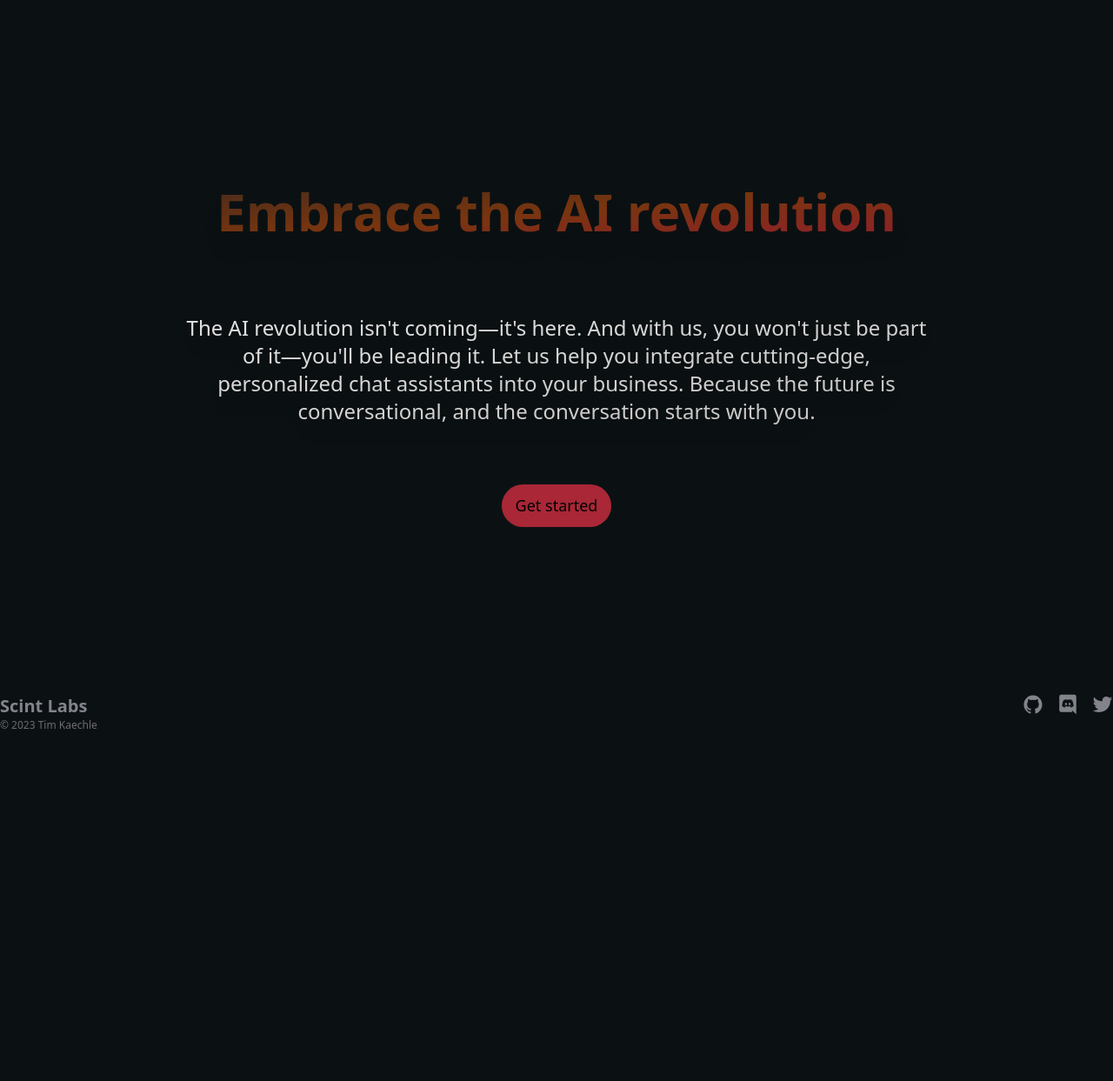
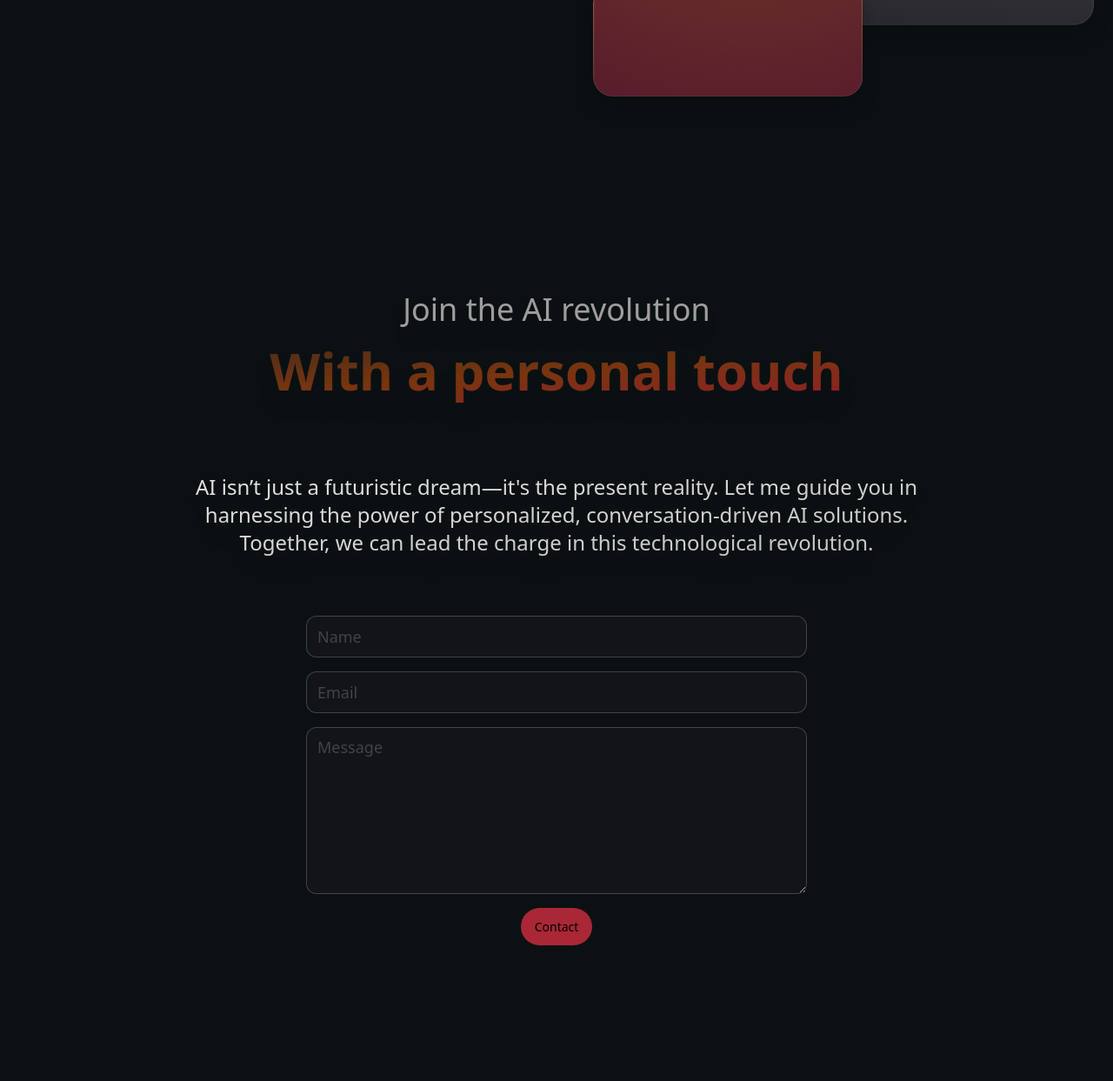
Before and after one commit to scint-labs/website, a FastAPI app: page / in a window 1280 px wide. Shown: the part 5257-6500 px from the top of the page at 87% size. Before the commit the page ends 6095 px from the top, so only its background shows below. Run offline with FastAPI, Linux system fonts and the light colour scheme; parts of the project's set-up code (start-up, migrations or seed data) failed here and were passed over; some libraries are stand-ins or nearby versions; some web fonts are replaced.

Commit message:
copy updates, contact form

```diff
--- a/styles/index.css
+++ b/styles/index.css
@@ -1158,6 +1154,15 @@ video {
   background-color: rgb(39 39 42 / 0.8);
 }
 
+.bg-\[\#131418\] {
+  --tw-bg-opacity: 1;
+  background-color: rgb(19 20 24 / var(--tw-bg-opacity));
+}
+
+.bg-gradient-to-b {
+  background-image: linear-gradient(to bottom, var(--tw-gradient-stops));
+}
+
 .bg-gradient-to-br {
   background-image: linear-gradient(to bottom right, var(--tw-gradient-stops));
 }
@@ -1170,8 +1175,10 @@ video {
   background-image: linear-gradient(to top right, var(--tw-gradient-stops));
 }
 
-.bg-gradient-to-b {
-  background-image: linear-gradient(to bottom, var(--tw-gradient-stops));
+.from-\[\#a92736\] {
+  --tw-gradient-from: #a92736 var(--tw-gradient-from-position);
+  --tw-gradient-to: rgb(169 39 54 / 0) var(--tw-gradient-to-position);
+  --tw-gradient-stops: var(--tw-gradient-from), var(--tw-gradient-to);
 }
 
 .from-black\/90 {
@@ -1192,23 +1199,15 @@ video {
   --tw-gradient-stops: var(--tw-gradient-from), var(--tw-gradient-to);
 }
 
-.from-\[\#a92736\] {
-  --tw-gradient-from: #a92736 var(--tw-gradient-from-position);
-  --tw-gradient-to: rgb(169 39 54 / 0) var(--tw-gradient-to-position);
-  --tw-gradient-stops: var(--tw-gradient-from), var(--tw-gradient-to);
-}
-
-.from-\[\#ea4960\] {
-  --tw-gradient-from: #ea4960 var(--tw-gradient-from-position);
-  --tw-gradient-to: rgb(234 73 96 / 0) var(--tw-gradient-to-position);
-  --tw-gradient-stops: var(--tw-gradient-from), var(--tw-gradient-to);
-}
-
 .via-amber-900 {
   --tw-gradient-to: rgb(120 53 15 / 0)  var(--tw-gradient-to-position);
   --tw-gradient-stops: var(--tw-gradient-from), #78350f var(--tw-gradient-via-position), var(--tw-gradient-to);
 }
 
+.to-\[\#a92736\] {
+  --tw-gradient-to: #a92736 var(--tw-gradient-to-position);
+}
+
 .to-rose-800 {
   --tw-gradient-to: #9f1239 var(--tw-gradient-to-position);
 }
@@ -1219,14 +1218,6 @@ video {
 
 .to-stone-800\/90 {
   --tw-gradient-to: rgb(41 37 36 / 0.9) var(--tw-gradient-to-position);
-}
-
-.to-\[\#ea4960\] {
-  --tw-gradient-to: #ea4960 var(--tw-gradient-to-position);
-}
-
-.to-\[\#a92736\] {
-  --tw-gradient-to: #a92736 var(--tw-gradient-to-position);
 }
 
 .bg-cover {
--- a/templates/call-to-action.html
+++ b/templates/call-to-action.html
@@ -1,17 +1,29 @@
+<h3 class="text-center text-4xl text-[#a09d9d] drop-shadow-xl">
+    Join the AI revolution
+</h3>
+
 <h2
     class="text-center text-6xl font-bold text-transparent bg-clip-text bg-gradient-to-br from-stone-800 to-rose-800 via-amber-900 dark:from-white dark:to-rose-100 p-5 drop-shadow-xl mb-12">
-    Embrace the AI revolution
+    With a personal touch
 </h2>
 <p
     class="text-2xl text-center font-light text-transparent bg-clip-text font-me ium bg-gradient-to-br from-white/90 to-stone-300/90 p-5 drop-shadow-xl mb-12 max-w-4xl mx-auto">
-    The AI revolution isn't coming—it's here. And with us, you won't just
-    be part of it—you'll be leading it. Let us help you integrate
-    cutting-edge, personalized chat assistants into your business. Because
-    the future is conversational, and the conversation starts with you.
+    AI isn’t just a futuristic dream—it's the present reality. Let me guide you in harnessing the power of personalized,
+    conversation-driven AI solutions. Together, we can lead the charge in this technological revolution.
 </p>
 
-
-<button type="submit"
-    class="flex mx-auto my-12 justify-center text-lg items-center w-auto font-medium leading-snug transition ease-in-out bg-[#a92736] rounded-full py-3 px-4 duration-250 text-dark-900 hover:text-white focus:outline-none hover:bg-dark-900">
-    Get started
-</button>
+<form class="flex flex-col gap-4 items-center w-full max-w-xl mx-auto">
+    <input id="name" type="text" name="name" placeholder="Name"
+        class="h-12 w-full px-3 text-lg font-medium focus:outline-none text-stone-100 placeholder-white/20 bg-[#131418] border border-1 border-white/20 rounded-xl"
+        required />
+    <input id="email" type="email" name="email" placeholder="Email"
+        class="h-12 w-full px-3 text-lg font-medium focus:outline-none text-stone-100 placeholder-white/20 bg-[#131418] border border-1 border-white/20 rounded-xl"
+        required />
+    <textarea id="message" type="text" name="message" placeholder="Message" rows="5"
+        class="h-48 w-full px-3 pt-2 text-lg font-medium focus:outline-none text-stone-100 placeholder-white/20 bg-[#131418] border border-1 border-white/20 rounded-xl"
+        required></textarea>
+    <button type="submit"
+        class="flex text-sm items-center justify-center w-auto font-medium leading-snug bg-gradient-to-b to-[#a92736] from-[#a92736] hover:to-[#a92736] hover:from-[#ea4960] rounded-full py-3 px-4 duration-250 text-dark-900 hover:text-white focus:outline-none hover:bg-dark-900">
+        Contact
+    </button>
+</form>
--- a/templates/chat-bar.html
+++ /dev/null
@@ -1,15 +0,0 @@
-<div class="relative max-w-xl flex mx-auto py-10">
-    <input id="input" type="text" placeholder="Is conversational." autocomplete="off" value=""
-        class="h-14 w-full px-5 text-2xl focus:outline-none text-stone-100 placeholder-white/50 bg-[#131518f0] backdrop-blur-md border border-1 border-white/20 rounded-full" />
-    <div class="absolute bottom-[52px] right-3 flex max-w-10">
-        <svg version="1.1" xmlns="http://www.w3.org/2000/svg" xmlns:xlink="http://www.w3.org/1999/xlink" width="32"
-            height="32">
-            <g>
-                <rect height="31.8906" opacity="0" width="31.875" x="0" y="0" />
-                <path
-                    d="M15.9375 31.875C24.6562 31.875 31.875 24.6406 31.875 15.9375C31.875 7.21875 24.6406 0 15.9219 0C7.21875 0 0 7.21875 0 15.9375C0 24.6406 7.23438 31.875 15.9375 31.875ZM15.9531 24C15.25 24 14.7344 23.5 14.7344 22.7812L14.7344 14.7656L14.875 11.3438L13.2656 13.2812L11.3594 15.2031C11.1406 15.4219 10.8281 15.5625 10.5 15.5625C9.82812 15.5625 9.32812 15.0469 9.32812 14.3906C9.32812 14.0469 9.42188 13.7656 9.64062 13.5469L15.0156 8.1875C15.3438 7.85938 15.6094 7.73438 15.9531 7.73438C16.3125 7.73438 16.5938 7.875 16.9062 8.1875L22.2656 13.5469C22.4844 13.7656 22.6094 14.0469 22.6094 14.3906C22.6094 15.0469 22.0938 15.5625 21.4219 15.5625C21.0781 15.5625 20.7812 15.4375 20.5625 15.2031L18.6719 13.2812L17.0312 11.3281L17.1719 14.7656L17.1719 22.7812C17.1719 23.5 16.6719 24 15.9531 24Z"
-                    fill="#ffffff" fill-opacity="0.35" />
-            </g>
-        </svg>
-    </div>
-</div>
--- a/templates/footer.html
+++ b/templates/footer.html
@@ -4,12 +4,17 @@
         <a href="https://scint.co">
             <p class="text-xl font-bold text-zinc-400/80">Scint Labs</p>
         </a>
-        <p class="text-xs text-[#6c6b6c]">© 2023 Tim Kaechle</p>
+        <p class="text-[#6c6b6c]"></p>
+        <p class="text-sm font-medium text-zinc-400/60">© 2023 Tim Kaechle</p>
     </div>
     <div class="flex flex-row gap-4">
         <a class="flex justify-center items-center w-6 h-6 rounded-full transition duration-300 ease-in-out hover:text-dark-300 text-zinc-400/80 hover:text-[#9b323a]"
             href="#">
             <ion-icon name="logo-github"></ion-icon>
+        </a>
+        <a class="flex justify-center items-center w-6 h-6 rounded-full transition duration-300 ease-in-out hover:text-dark-300 text-zinc-400/80 hover:text-[#9b323a]"
+            href="#">
+            <ion-icon name="logo-linkedin"></ion-icon>
         </a>
         <a class="flex justify-center items-center w-6 h-6 rounded-full transition duration-300 ease-in-out hover:text-dark-300 text-zinc-400/80 hover:text-[#9b323a]"
             href="">
--- a/templates/hero.html
+++ b/templates/hero.html
@@ -4,4 +4,19 @@
         The future of computing
     </h1>
     <img src="/images/hero-collection.tiff" alt="Next-generation conversational interface" class="w-10/12 mx-auto">
+    <div class="relative w-full max-w-xl mx-auto py-10">
+        <input id="input" type="text" placeholder="Is conversational." autocomplete="off" value=""
+            class="h-14 w-full px-5 text-2xl focus:outline-none text-stone-100 placeholder-white/50 bg-[#131518f0] backdrop-blur-md border border-1 border-white/20 rounded-full" />
+        <div class="absolute bottom-[52px] right-3 flex max-w-10">
+            <svg version="1.1" xmlns="http://www.w3.org/2000/svg" xmlns:xlink="http://www.w3.org/1999/xlink" width="32"
+                height="32">
+                <g>
+                    <rect height="31.8906" opacity="0" width="31.875" x="0" y="0" />
+                    <path
+                        d="M15.9375 31.875C24.6562 31.875 31.875 24.6406 31.875 15.9375C31.875 7.21875 24.6406 0 15.9219 0C7.21875 0 0 7.21875 0 15.9375C0 24.6406 7.23438 31.875 15.9375 31.875ZM15.9531 24C15.25 24 14.7344 23.5 14.7344 22.7812L14.7344 14.7656L14.875 11.3438L13.2656 13.2812L11.3594 15.2031C11.1406 15.4219 10.8281 15.5625 10.5 15.5625C9.82812 15.5625 9.32812 15.0469 9.32812 14.3906C9.32812 14.0469 9.42188 13.7656 9.64062 13.5469L15.0156 8.1875C15.3438 7.85938 15.6094 7.73438 15.9531 7.73438C16.3125 7.73438 16.5938 7.875 16.9062 8.1875L22.2656 13.5469C22.4844 13.7656 22.6094 14.0469 22.6094 14.3906C22.6094 15.0469 22.0938 15.5625 21.4219 15.5625C21.0781 15.5625 20.7812 15.4375 20.5625 15.2031L18.6719 13.2812L17.0312 11.3281L17.1719 14.7656L17.1719 22.7812C17.1719 23.5 16.6719 24 15.9531 24Z"
+                        fill="#ffffff" fill-opacity="0.35" />
+                </g>
+            </svg>
+        </div>
+    </div>
 </div>
--- a/templates/index.html
+++ b/templates/index.html
@@ -44,9 +44,6 @@
                 class="max-w-screen-xl mx-auto mb-48">
             </section>
 
-            <section id="chat-bar" hx-get="templates/chat-bar.html" hx-trigger="load" class="fixed w-screen bottom-4">
-            </section>
-
             <footer id="footer" hx-get="templates/footer.html" hx-trigger="load" class="max-w-screen-xl mx-auto pb-14">
             </footer>
         </div>
--- a/templates/process.html
+++ b/templates/process.html
@@ -1,54 +1,51 @@
 <h3 class="text-center text-4xl text-[#a09d9d] drop-shadow-xl">
-    Personalized, engineered, enabled.
+    Personalized, crafted, perfected.
 </h3>
 
 <h2
     class="text-center text-6xl font-bold text-transparent bg-clip-text bg-gradient-to-br from-stone-800 to-rose-800 via-amber-900 dark:from-white dark:to-rose-100 p-5 drop-shadow-xl mb-10">
-    Your path to AI transformation
+    Your guide to AI innovation
 </h2>
 
 <p
     class="text-2xl text-center font-light text-transparent bg-clip-text font-me ium bg-gradient-to-br from-white/90 to-stone-300/90 p-5 drop-shadow-xl mb-12 max-w-4xl mx-auto">
-    Crafted with precision, Scint leverages the might of GPT-4 and distills it into Workers—nimble agents that talk,
-    share, and collaborate. Imagine a relay race, but with information and functionality. And the baton? Pure,
-    unadulterated intelligence.
+    My approach is simple yet profound: transforming GPT-4's capabilities into bespoke solutions. Each project is like a
+    relay race of ideas, where the baton of intelligence is passed seamlessly across stages of development and
+    implementation.
 </p>
 
 <div class="grid grid-cols-3 gap-10">
     <div class="grid grid-cols-1 gap-10 w-full">
         <img src="/images/ongoing-support.png" alt="Support dashboards with chat bubble">
         <h3 class="text-2xl font-semibold text-center text-white">
-            Personalized solutions crafted through collaboration.
+            Crafting personalized solutions with you in mind.
         </h3>
         <p class="text-lg leading-snug text-center text-[#a09d9d]">
-            Our journey begins with you. We take the time to understand your
-            needs, goals, and the unique challenges your business faces so we
-            can carefully tailor an assistant to help you unlock your potential.
+            OYour vision and challenges are unique. That’s why I dive deep into understanding your needs and goals,
+            ensuring every AI solution I craft is not just a tool, but a partner in your success.
         </p>
     </div>
 
     <div class="grid grid-cols-1 gap-10 w-full">
         <img src="/images/ongoing-support.png" alt="Support dashboards with chat bubble">
         <h3 class="text-2xl font-semibold text-center text-white">
-            An assistant engineered to your needs.
+            Engineering AI solutions tailored to your needs.
         </h3>
         <p class="align-top text-lg leading-snug text-center text-[#a09d9d]">
-            Once we've understood and defined your personalized solution, we build and
-            integrate your custom assistant using the Scint framework, connecting it to your existing
-            data and ensuring it understands your business just as well as you do.
+            After grasping your specific requirements, I develop and integrate a custom AI solution. This isn't just
+            about building software; it’s about weaving your business DNA into the fabric of AI technology.
         </p>
     </div>
 
     <div class="grid grid-cols-1 gap-10 w-full">
         <img src="/images/ongoing-support.png" alt="Support dashboards with chat bubble">
         <h3 class="text-2xl font-semibold text-center text-white">
-            We help you maximize your new assistant's potential.
+            Maximizing your AI potential.
         </h3>
         <p class="text-lg leading-snug text-center text-[#a09d9d]">
-            We give you ongoing support, helping you integrate your new
-            assistant into your workflows, training you on how to use it
-            effectively, and ensuring it continuously evolves with your
-            business.
+            My commitment extends beyond deployment. I provide ongoing support, integrating the AI solution into your
+            business processes, offering training for optimal use, and ensuring its continuous evolution alongside your
+            enterprise.
         </p>
     </div>
 </div>
--- a/templates/projects.html
+++ b/templates/projects.html
@@ -1,19 +1,19 @@
 <h3
     class="text-center text-4xl light text-transparent bg-clip-text bg-gradient-to-br from-black/90 to-stone-800/90 dark:from-white/90 dark:to-stone-300/90 drop-shadow-xl">
-    Many powerful tools
+    A blend of creativity and technology
 </h3>
 
 <h2
     class="text-center text-6xl font-bold text-transparent bg-clip-text bg-gradient-to-br from-stone-800 to-rose-800 via-amber-900 dark:from-white dark:to-rose-100 p-5 drop-shadow-xl mb-12">
-    One simple philosophy
+    Unified by a singular vision
 </h2>
 
 <p
     class="text-2xl text-center font-light text-transparent bg-clip-text font-me ium bg-gradient-to-br from-white/90 to-stone-300/90 p-5 drop-shadow-xl mb-12 max-w-4xl mx-auto">
-    No doubt there are a lot of AI assistants and tools out there. What makes Scint different from all of those? Crafted
-    with precision, Scint leverages the might of GPT-4 and distills it into Workers—nimble agents that talk, share, and
-    collaborate. Imagine a relay race, but with information and functionality. And the baton? Pure, unadulterated
-    intelligence.
+    In a world brimming with AI tools and assistants, what sets my work apart? My journey in AI engineering has been
+    defined by precision and innovation. I specialize in creating AI-driven solutions, transforming the power of GPT-4
+    into practical, dynamic applications. Picture a symphony of technology, where each note is a snippet of intelligent
+    code harmonizing to solve complex problems.
 </p>
 
 <div class="flex w-full gap-10">
```
Also changed, not shown: other parts of styles/index.css (+17 -69 lines).
